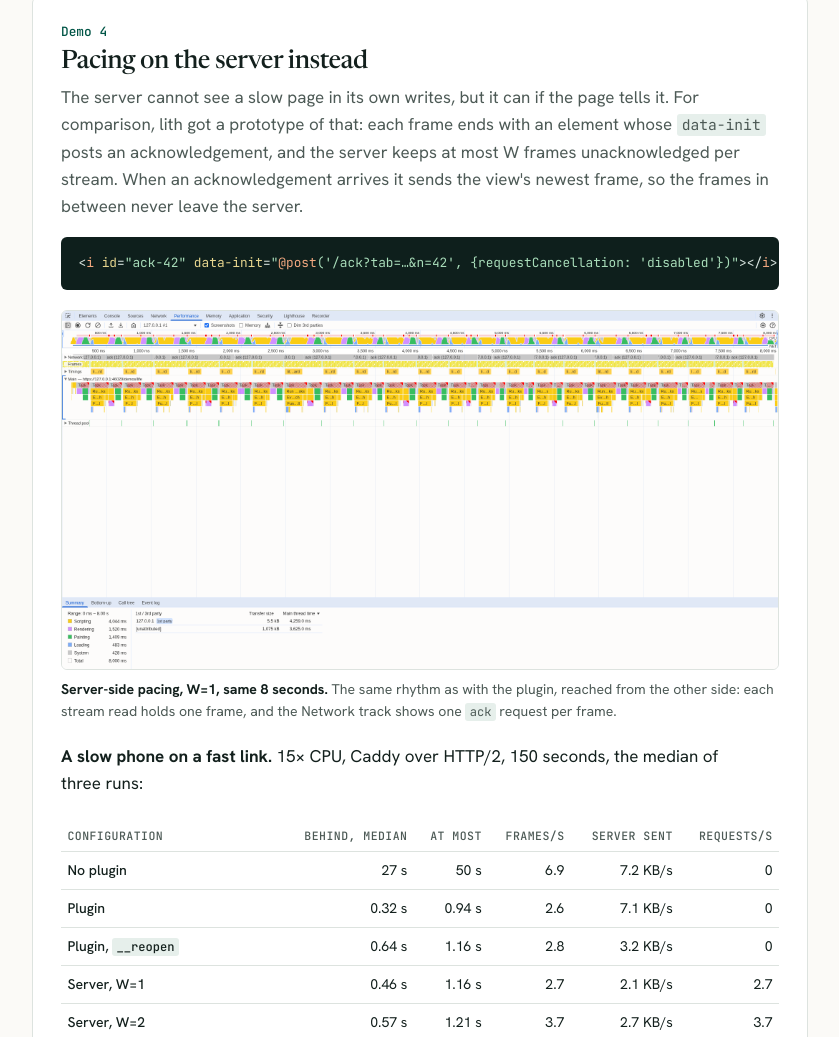
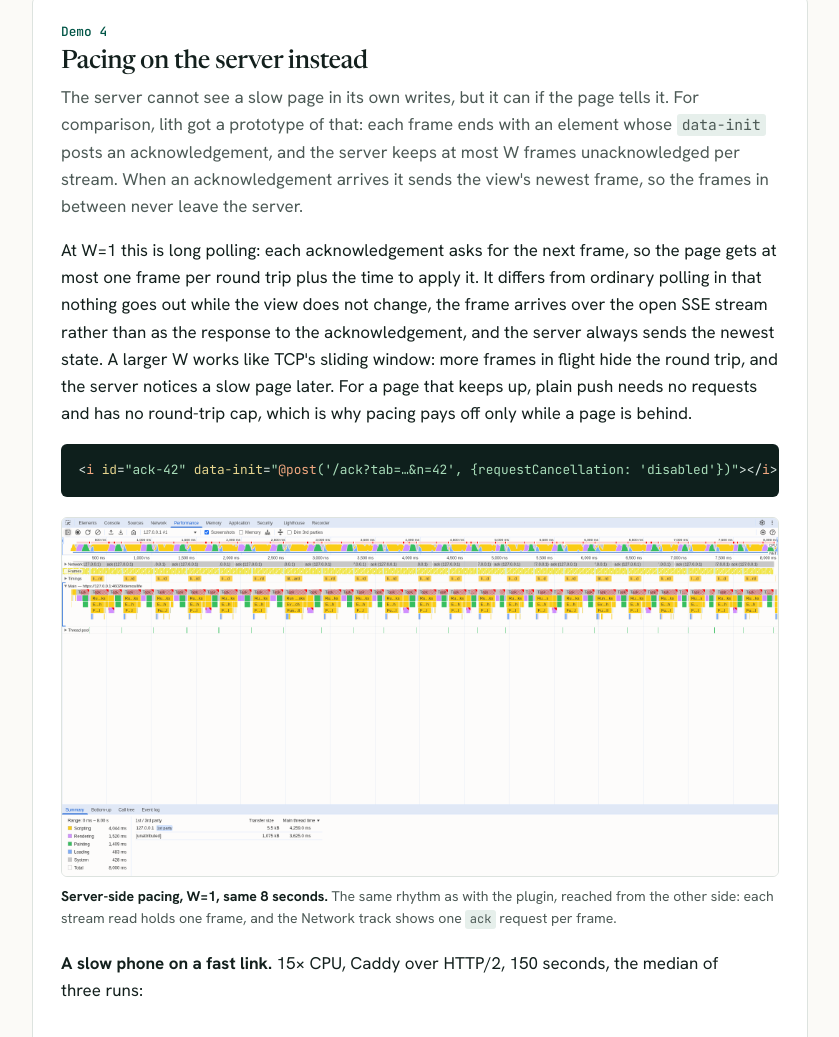
Before and after one commit to mbolli/datastar-attribute-newest-frame, a website: page index.html in a window 1280 px wide. Shown: the part 7729-8766 px from the top of the page, without its empty margins (376-1215 px from the left). Drawn offline with Linux system fonts and the light colour scheme.

Commit message:
docs: say that pacing at W=1 is long polling over an open stream [skip release]

```diff
--- a/index.html
+++ b/index.html
@@ -383,6 +383,7 @@
                 <span class="card-num">Demo 4</span>
                 <h2>Pacing on the server instead</h2>
                 <p>The server cannot see a slow page in its own writes, but it can if the page tells it. For comparison, lith got a prototype of that: each frame ends with an element whose <code>data-init</code> posts an acknowledgement, and the server keeps at most W frames unacknowledged per stream. When an acknowledgement arrives it sends the view's newest frame, so the frames in between never leave the server.</p>
+                <p>At W=1 this is long polling: each acknowledgement asks for the next frame, so the page gets at most one frame per round trip plus the time to apply it. It differs from ordinary polling in that nothing goes out while the view does not change, the frame arrives over the open SSE stream rather than as the response to the acknowledgement, and the server always sends the newest state. A larger W works like TCP's sliding window: more frames in flight hide the round trip, and the server notices a slow page later. For a page that keeps up, plain push needs no requests and has no round-trip cap, which is why pacing pays off only while a page is behind.</p>
                 <pre class="code" data-lang="html"><code>&lt;i id="ack-42" data-init="@post('/ack?tab=…&amp;n=42', {requestCancellation: 'disabled'})"&gt;&lt;/i&gt;</code></pre>
 
                 <figure class="shot">
```
